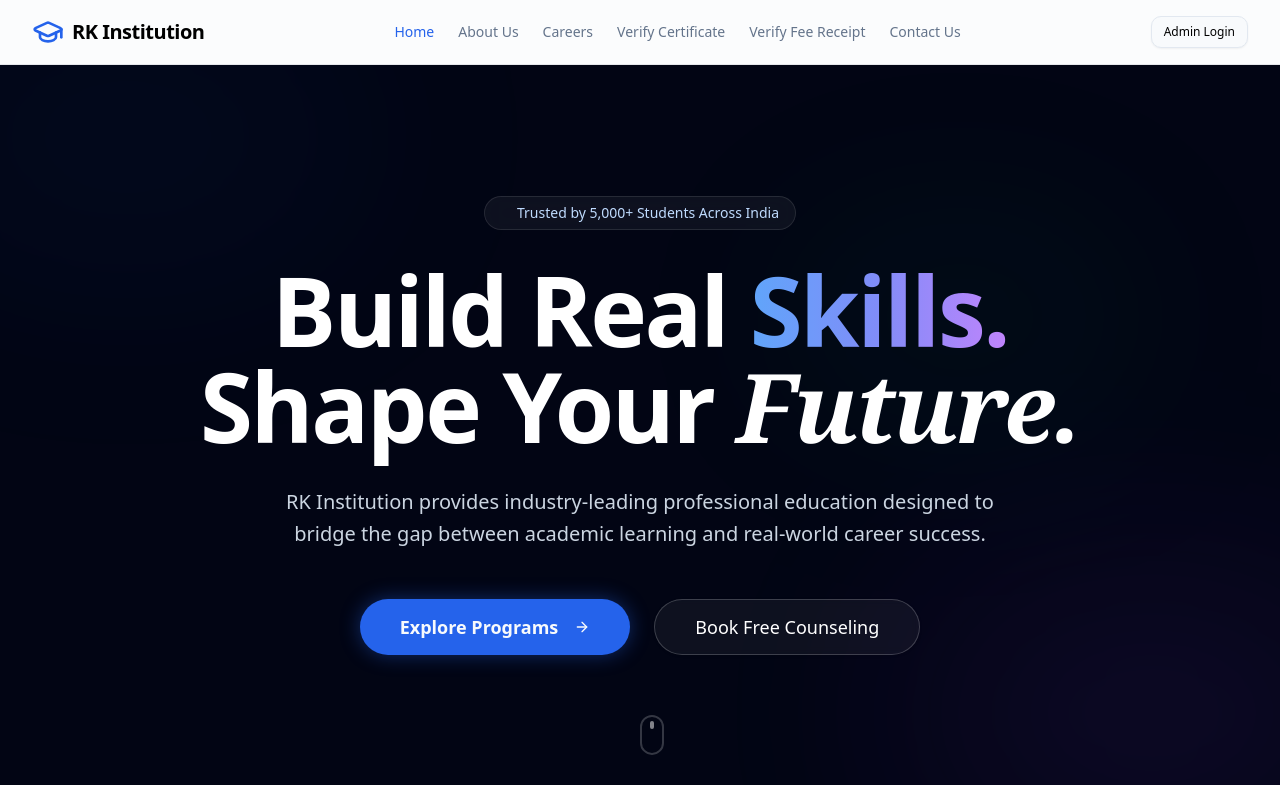
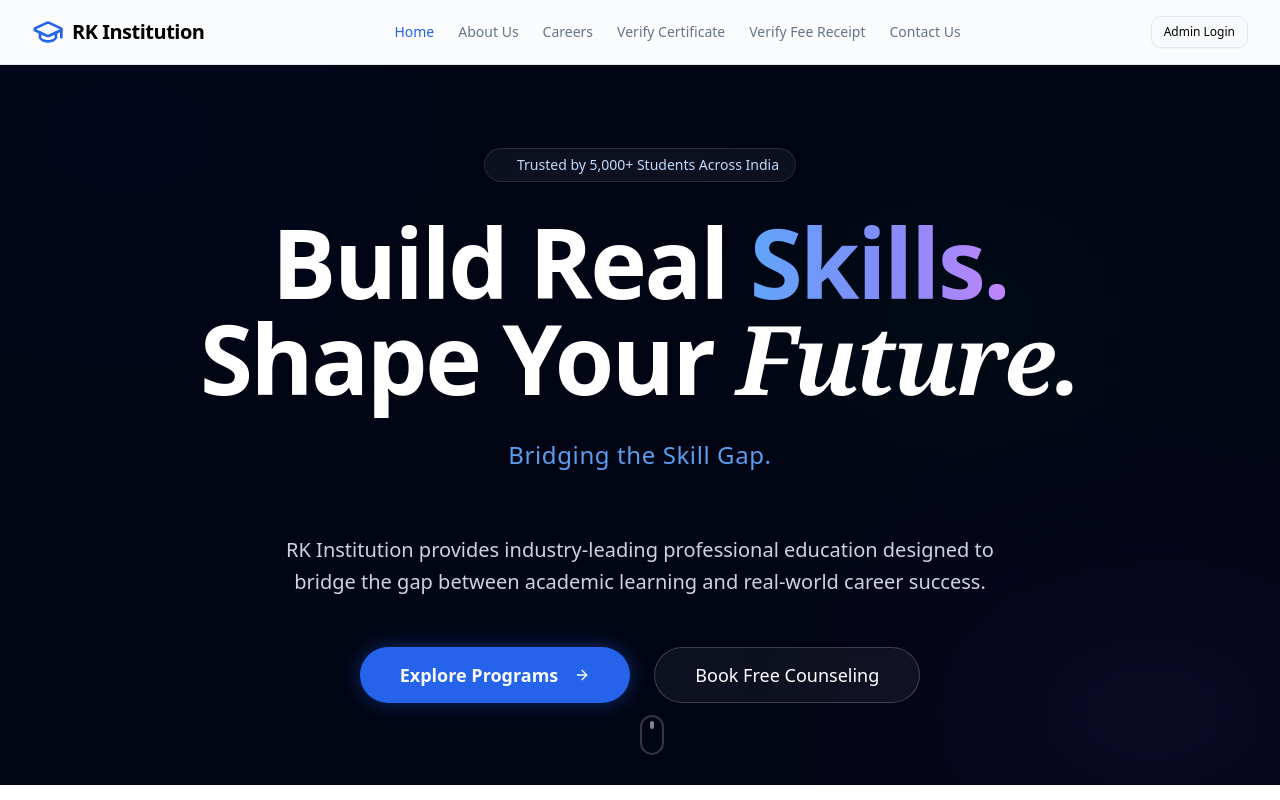
Before and after one commit to cipherrahul/rk_certification, a Next.js app: page / in a window 1280 px wide. Shown: the top 800 px of the page. Built offline with nearby package versions, Linux system fonts and the light colour scheme.

Commit message:
add `HomeClient` component to implement the main landing page UI with dynamic sections.

```diff
--- a/src/components/home/HomeClient.tsx
+++ b/src/components/home/HomeClient.tsx
@@ -20,7 +20,8 @@ import {
     Globe
 } from 'lucide-react';
 import { motion, useScroll, useTransform } from 'framer-motion';
-import { useRef } from 'react';
+import { useRef, useState, useEffect } from 'react';
+import { AnimatePresence } from 'framer-motion';
 
 const StudentProfileCarousel = dynamic(() => import('@/components/home/StudentProfileCarousel').then(mod => mod.StudentProfileCarousel), {
     loading: () => <div className="h-96 flex items-center justify-center">Loading Success Stories...</div>,
@@ -43,6 +44,15 @@ const programs = [
     { slug: "full-stack-web", title: "Full Stack Development", students: "2.5k+", icon: Globe, highlight: "Tech Fast-Track" },
 ];
 
+const promotionalQuotes = [
+    "Empowering Careers.",
+    "Industry-Leading Mentorship.",
+    "Bridging the Skill Gap.",
+    "Real Projects, Real Growth.",
+    "Your Success, Our Mission.",
+    "Transforming Potential into Excellence."
+];
+
 export default function HomeClient() {
     const containerRef = useRef<HTMLDivElement>(null);
     const { scrollYProgress } = useScroll({
@@ -52,6 +62,15 @@ export default function HomeClient() {
 
     const backgroundY = useTransform(scrollYProgress, [0, 1], ["0%", "50%"]);
     const textY = useTransform(scrollYProgress, [0, 1], ["0%", "100%"]);
+
+    const [currentQuoteIndex, setCurrentQuoteIndex] = useState(0);
+
+    useEffect(() => {
+        const timer = setInterval(() => {
+            setCurrentQuoteIndex((prev) => (prev + 1) % promotionalQuotes.length);
+        }, 3000);
+        return () => clearInterval(timer);
+    }, []);
 
     return (
         <div className="flex flex-col min-h-screen selection:bg-primary/20" ref={containerRef}>
@@ -87,9 +106,39 @@ export default function HomeClient() {
                     <h1
                         className="text-5xl md:text-8xl font-black tracking-tight text-white mb-8 leading-[1.1] relative z-10"
                     >
-                        Build Real <span className="text-transparent bg-clip-text bg-gradient-to-r from-blue-400 via-indigo-400 to-purple-400">Skills.</span><br />
-                        Shape Your <span className="italic font-serif">Future.</span>
+                        <motion.span
+                            initial={{ opacity: 0, x: -20 }}
+                            animate={{ opacity: 1, x: 0 }}
+                            transition={{ duration: 0.8 }}
+                            className="inline-block"
+                        >
+                            Build Real <span className="text-transparent bg-clip-text bg-gradient-to-r from-blue-400 via-indigo-400 to-purple-400">Skills.</span>
+                        </motion.span>
+                        <br />
+                        <motion.span
+                            initial={{ opacity: 0, x: 20 }}
+                            animate={{ opacity: 1, x: 0 }}
+                            transition={{ duration: 0.8, delay: 0.2 }}
+                            className="inline-block"
+                        >
+                            Shape Your <span className="italic font-serif">Future.</span>
+                        </motion.span>
                     </h1>
+
+                    <div className="h-12 md:h-16 mb-8 overflow-hidden relative">
+                        <AnimatePresence mode="wait">
+                            <motion.p
+                                key={currentQuoteIndex}
+                                initial={{ opacity: 0, y: 20 }}
+                                animate={{ opacity: 1, y: 0 }}
+                                exit={{ opacity: 0, y: -20 }}
+                                transition={{ duration: 0.5 }}
+                                className="text-xl md:text-2xl text-blue-400 font-medium tracking-wide"
+                            >
+                                {promotionalQuotes[currentQuoteIndex]}
+                            </motion.p>
+                        </AnimatePresence>
+                    </div>
 
                     <p
                         className="mt-6 text-xl text-slate-300 max-w-3xl mx-auto mb-12 leading-relaxed font-light relative z-10"
```
